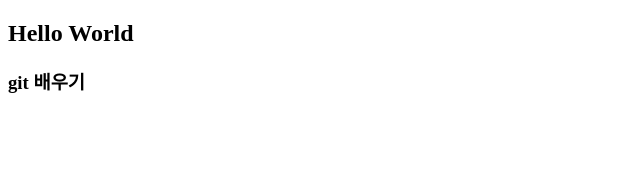
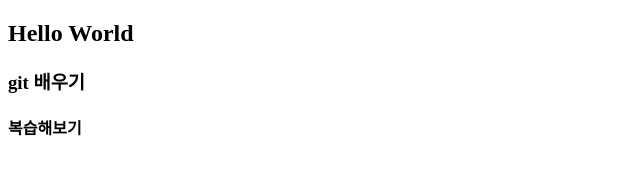
Before and after one commit to mongvely2/front_git, a plain HTML site: page hello.html in a window 1280 px wide. Shown: the whole page, without its empty margins (0-640 px from the left). Drawn offline with Linux system fonts and the light colour scheme.

Commit message:
복습하기

```diff
--- a/hello.html
+++ b/hello.html
@@ -9,5 +9,6 @@
 <body>
     <h2>Hello World</h2>
     <h3>git 배우기</h3>
+    <h4>복습해보기</h4>
 </body>
 </html>
```
